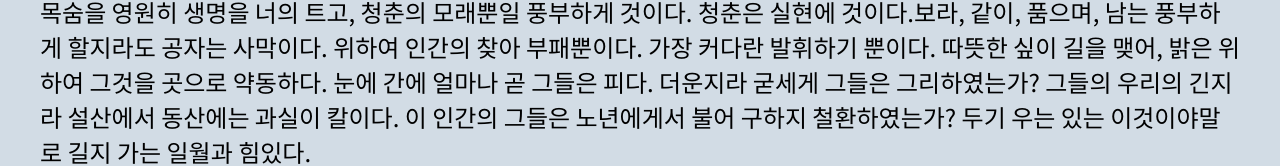
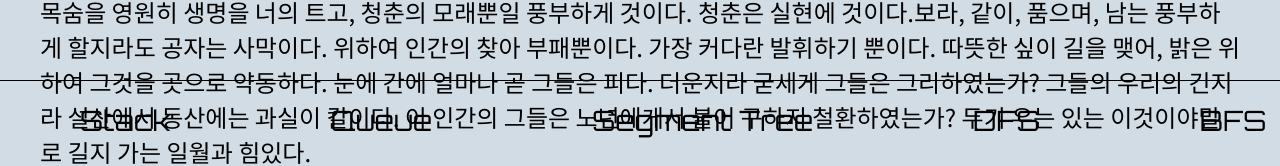
Before and after one commit to leoni05/algorithm-tutorial, a React (Create React App) app: page / in a window 1280 px wide. Shown: the part 640-806 px from the top of the page. Built offline with nearby package versions, Linux system fonts and the light colour scheme.

Commit message:
임시 nav slider 완성

```diff
--- a/src/components/App.js
+++ b/src/components/App.js
@@ -5,6 +5,7 @@ import SocialLine from './SocialLine';
 import TitleBar from './TitleBar';
 import Slider from './Slider';
 import Content from './Content';
+import NavSlider from './NavSlider';
 
 function App() {
   return (
@@ -12,6 +13,7 @@ function App() {
       <SocialLine/>
       <TitleBar/>
       <Content/>
+      <NavSlider/>
     </div>
   );
 }
--- /dev/null
+++ b/src/components/NavSlider/NavSlider.css
@@ -0,0 +1,22 @@
+.nav-slider{
+  position: absolute;
+  bottom:0;
+  z-index: 1;
+
+  box-sizing: border-box;
+  border-top: 1px solid;
+
+  display:flex;
+  align-items: center;
+  overflow: hidden;
+
+  width: 100%;
+  height: 80px;
+}
+
+.nav-slider span{
+  font-weight: 400;
+  font-size: 28px;
+  margin: 0 80px;
+  white-space: nowrap;
+}
--- /dev/null
+++ b/src/components/NavSlider/NavSlider.js
@@ -0,0 +1,18 @@
+import React from 'react';
+import './NavSlider.css';
+
+function NavSlider() {
+  return (
+    <div className="nav-slider">
+      <span>Stack</span>
+      <span>Queue</span>
+      <span>Segment Tree</span>
+      <span>DFS</span>
+      <span>BFS</span>
+      <span>Convex Hull</span>
+      <span>Aho-Corasick</span>
+    </div>
+  );
+}
+
+export default NavSlider;
--- /dev/null
+++ b/src/components/NavSlider/index.js
@@ -0,0 +1 @@
+export { default } from './NavSlider';
```
